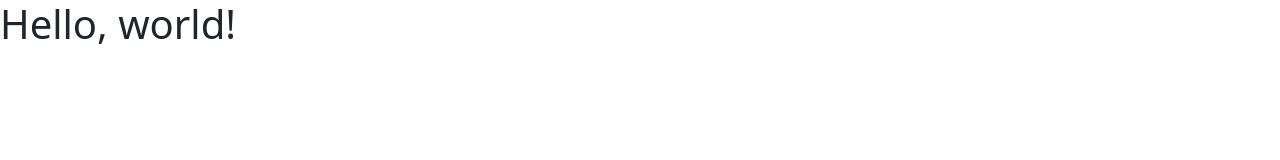
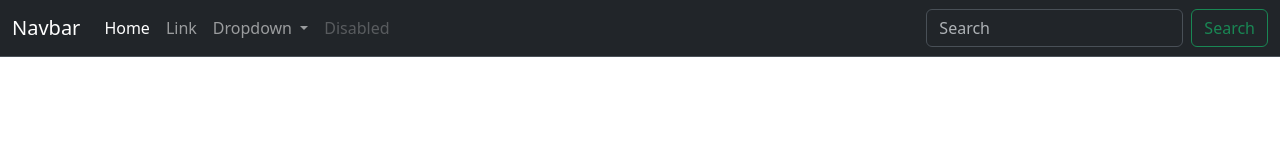
Before and after one commit to DarioM1992/html-css-bootstrap-dashboard2, a plain HTML site: page index.html in a window 1280 px wide. Drawn offline with nearby package versions, Linux system fonts and the light colour scheme.

Commit message:
inserita navbar dark

```diff
--- a/index.html
+++ b/index.html
@@ -10,6 +10,43 @@
     <title>Bootstrap demo</title>
   </head>
   <body>
-    <h1>Hello, world!</h1>
+    <header>
+        <nav class="navbar bg-dark navbar-expand-lg border-bottom border-body" data-bs-theme="dark">
+  <div class="container-fluid">
+    <a class="navbar-brand" href="#">Navbar</a>
+    <button class="navbar-toggler" type="button" data-bs-toggle="collapse" data-bs-target="#navbarSupportedContent" aria-controls="navbarSupportedContent" aria-expanded="false" aria-label="Toggle navigation">
+      <span class="navbar-toggler-icon"></span>
+    </button>
+    <div class="collapse navbar-collapse" id="navbarSupportedContent">
+      <ul class="navbar-nav me-auto mb-2 mb-lg-0">
+        <li class="nav-item">
+          <a class="nav-link active" aria-current="page" href="#">Home</a>
+        </li>
+        <li class="nav-item">
+          <a class="nav-link" href="#">Link</a>
+        </li>
+        <li class="nav-item dropdown">
+          <a class="nav-link dropdown-toggle" href="#" role="button" data-bs-toggle="dropdown" aria-expanded="false">
+            Dropdown
+          </a>
+          <ul class="dropdown-menu">
+            <li><a class="dropdown-item" href="#">Action</a></li>
+            <li><a class="dropdown-item" href="#">Another action</a></li>
+            <li><hr class="dropdown-divider"></li>
+            <li><a class="dropdown-item" href="#">Something else here</a></li>
+          </ul>
+        </li>
+        <li class="nav-item">
+          <a class="nav-link disabled" aria-disabled="true">Disabled</a>
+        </li>
+      </ul>
+      <form class="d-flex" role="search">
+        <input class="form-control me-2" type="search" placeholder="Search" aria-label="Search"/>
+        <button class="btn btn-outline-success" type="submit">Search</button>
+      </form>
+    </div>
+  </div>
+</nav>
+    </header>
   </body>
 </html>
```
